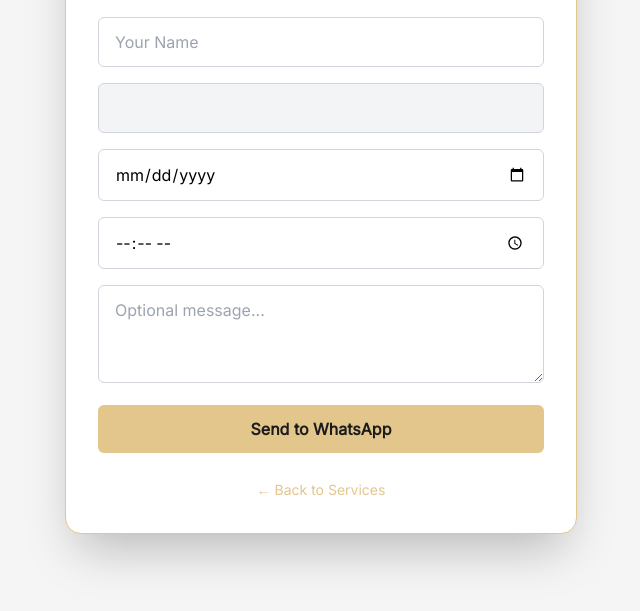
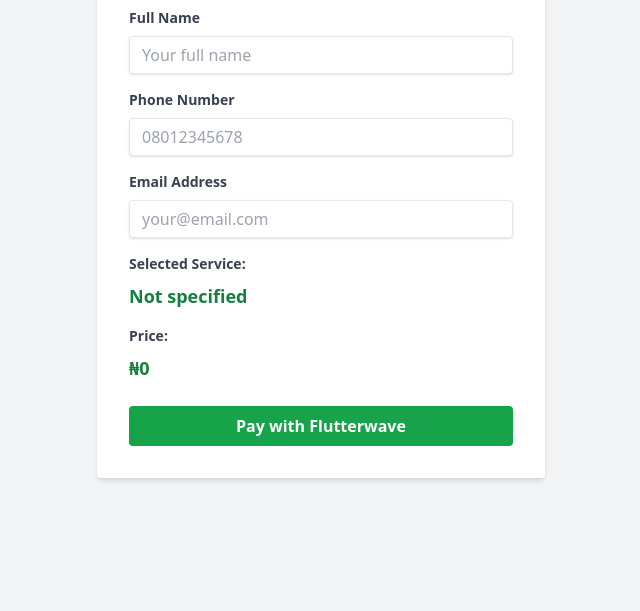
Before and after one commit to Mystick682/GlowCut, a plain HTML site: page book-appointment.html in a window 1280 px wide. Shown: the part 189-800 px from the top of the page, without its empty margins (319-959 px from the left). Drawn offline with nearby package versions, Linux system fonts and the light colour scheme.

Commit message:
Update book-appointment.html

```diff
--- a/book-appointment.html
+++ b/book-appointment.html
@@ -2,92 +2,93 @@
 <html lang="en">
 <head>
   <meta charset="UTF-8" />
-  <meta name="viewport" content="width=device-width, initial-scale=1.0"/>
+  <meta name="viewport" content="width=device-width, initial-scale=1.0" />
   <title>Book Appointment – GlowCut</title>
+  <script src="https://cdn.tailwindcss.com"></script>
+  <script src="https://checkout.flutterwave.com/v3.js"></script>
+</head>
+<body class="bg-gray-100 min-h-screen flex items-center justify-center">
+  <div class="bg-white shadow-md rounded px-8 pt-6 pb-8 mb-4 w-full max-w-md">
+    <h2 class="text-2xl font-bold mb-6 text-center">Book Appointment</h2>
 
-  <!-- Tailwind CSS -->
-  <script src="https://cdn.tailwindcss.com"></script>
+    <form id="appointment-form">
+      <div class="mb-4">
+        <label class="block text-gray-700 text-sm font-bold mb-2" for="name">Full Name</label>
+        <input id="name" type="text" placeholder="Your full name" required
+          class="shadow appearance-none border rounded w-full py-2 px-3 text-gray-700 leading-tight focus:outline-none focus:shadow-outline"/>
+      </div>
 
-  <!-- Tailwind Custom Config -->
-  <script>
-    tailwind.config = {
-      theme: {
-        extend: {
-          fontFamily: {
-            heading: ['Playfair Display', 'serif'],
-            body: ['Inter', 'sans-serif']
-          },
-          colors: {
-            gold: '#E3C68C',
-            dark: '#1C1C1C',
-            light: '#F5F5F5',
-          }
-        }
-      }
-    }
-  </script>
+      <div class="mb-4">
+        <label class="block text-gray-700 text-sm font-bold mb-2" for="phone">Phone Number</label>
+        <input id="phone" type="tel" placeholder="08012345678" required
+          class="shadow appearance-none border rounded w-full py-2 px-3 text-gray-700 leading-tight focus:outline-none focus:shadow-outline"/>
+      </div>
 
-  <!-- Google Fonts -->
-  <link href="https://fonts.googleapis.com/css2?family=Playfair+Display:wght@600&family=Inter&display=swap" rel="stylesheet">
-</head>
+      <div class="mb-4">
+        <label class="block text-gray-700 text-sm font-bold mb-2" for="email">Email Address</label>
+        <input id="email" type="email" placeholder="your@email.com" required
+          class="shadow appearance-none border rounded w-full py-2 px-3 text-gray-700 leading-tight focus:outline-none focus:shadow-outline"/>
+      </div>
 
-<body class="bg-light font-body flex items-center justify-center min-h-screen px-4">
+      <div class="mb-4">
+        <label class="block text-gray-700 text-sm font-bold mb-2">Selected Service:</label>
+        <p id="selected-service" class="text-lg font-semibold text-green-700">Loading...</p>
+      </div>
 
-  <div class="bg-white shadow-2xl rounded-2xl w-full max-w-lg p-8 border border-gold">
-    <h2 class="text-3xl font-heading text-center text-dark mb-4">Book Your Appointment</h2>
-    <p class="text-center text-gray-500 mb-6 text-sm">Let's get you groomed to perfection 💈</p>
+      <div class="mb-6">
+        <label class="block text-gray-700 text-sm font-bold mb-2">Price:</label>
+        <p id="selected-price" class="text-lg font-semibold text-green-700">₦0</p>
+      </div>
 
-    <form id="appointmentForm" class="space-y-4">
-      <input id="name" name="name" type="text" required placeholder="Your Name"
-        class="w-full px-4 py-3 border border-gray-300 rounded-md focus:ring-gold focus:outline-none transition"/>
-
-      <input id="service" name="service" type="text" required readonly
-        class="w-full px-4 py-3 bg-gray-100 border border-gray-300 rounded-md text-gray-600 cursor-not-allowed"/>
-
-      <input id="date" name="date" type="date" required
-        class="w-full px-4 py-3 border border-gray-300 rounded-md focus:ring-gold focus:outline-none transition"/>
-
-      <input id="time" name="time" type="time" required
-        class="w-full px-4 py-3 border border-gray-300 rounded-md focus:ring-gold focus:outline-none transition"/>
-
-      <textarea id="note" name="note" rows="3" placeholder="Optional message..."
-        class="w-full px-4 py-3 border border-gray-300 rounded-md focus:ring-gold focus:outline-none transition"></textarea>
-
-      <button type="submit"
-        class="w-full py-3 bg-gold text-dark rounded-md font-semibold hover:bg-dark hover:text-white transition duration-300">
-        Send to WhatsApp
+      <button type="button" onclick="makePayment()"
+        class="w-full bg-green-600 hover:bg-green-700 text-white font-bold py-2 px-4 rounded focus:outline-none focus:shadow-outline">
+        Pay with Flutterwave
       </button>
     </form>
-
-    <div class="mt-6 text-center">
-      <a href="shop now.html" class="text-sm text-gold hover:text-dark transition">← Back to Services</a>
-    </div>
   </div>
 
   <script>
-    // Set service from URL param
     const urlParams = new URLSearchParams(window.location.search);
-    const service = urlParams.get('service');
-    if (service) {
-      document.getElementById('service').value = decodeURIComponent(service);
+    const service = urlParams.get("service") || "Not specified";
+    const price = parseFloat(urlParams.get("price")) || 0;
+
+    document.getElementById("selected-service").textContent = service;
+    document.getElementById("selected-price").textContent = "₦" + price.toLocaleString();
+
+    function makePayment() {
+      const name = document.getElementById("name").value;
+      const email = document.getElementById("email").value;
+      const phone = document.getElementById("phone").value;
+
+      if (!name || !email || !phone) {
+        alert("Please fill in all required fields before making payment.");
+        return;
+      }
+
+      FlutterwaveCheckout({
+        public_key: "FLWPUBK_TEST-495d88df9db19c0552e79b9e4cfd670a-X",
+        tx_ref: "glowcut_" + Date.now(),
+        amount: price,
+        currency: "NGN",
+        payment_options: "card,banktransfer,ussd",
+        customer: {
+          email: email,
+          phone_number: phone,
+          name: name,
+        },
+        customizations: {
+          title: "GlowCut Barbershop",
+          description: `Payment for ${service}`,
+          logo: "https://yourdomain.com/logo.png",
+        },
+        callback: function (response) {
+          alert("Payment Successful. Reference: " + response.transaction_id);
+        },
+        onclose: function () {
+          alert("Payment popup closed");
+        },
+      });
     }
-
-    const form = document.getElementById('appointmentForm');
-    form.addEventListener('submit', function (e) {
-      e.preventDefault();
-
-      const name = document.getElementById('name').value.trim();
-      const service = document.getElementById('service').value.trim();
-      const date = document.getElementById('date').value;
-      const time = document.getElementById('time').value;
-      const note = document.getElementById('note').value.trim();
-
-      const message =
-        'Hello GlowCut!%0A%0AI would like to book an appointment:%0A%0A🧑 Name: ${encodeURIComponent(name)}%0A✂ Service: ${encodeURIComponent(service)}%0A📅 Date: ${date}%0A⏰ Time: ${time}%0A📝 Note: ${encodeURIComponent(note || N/A)}';
-
-      const phoneNumber = '2349067497496'; // Replace with your number
-      window.open('https://wa.me/${phoneNumber}?text=${message}', '_blank');
-    });
   </script>
 </body>
 </html>
```
